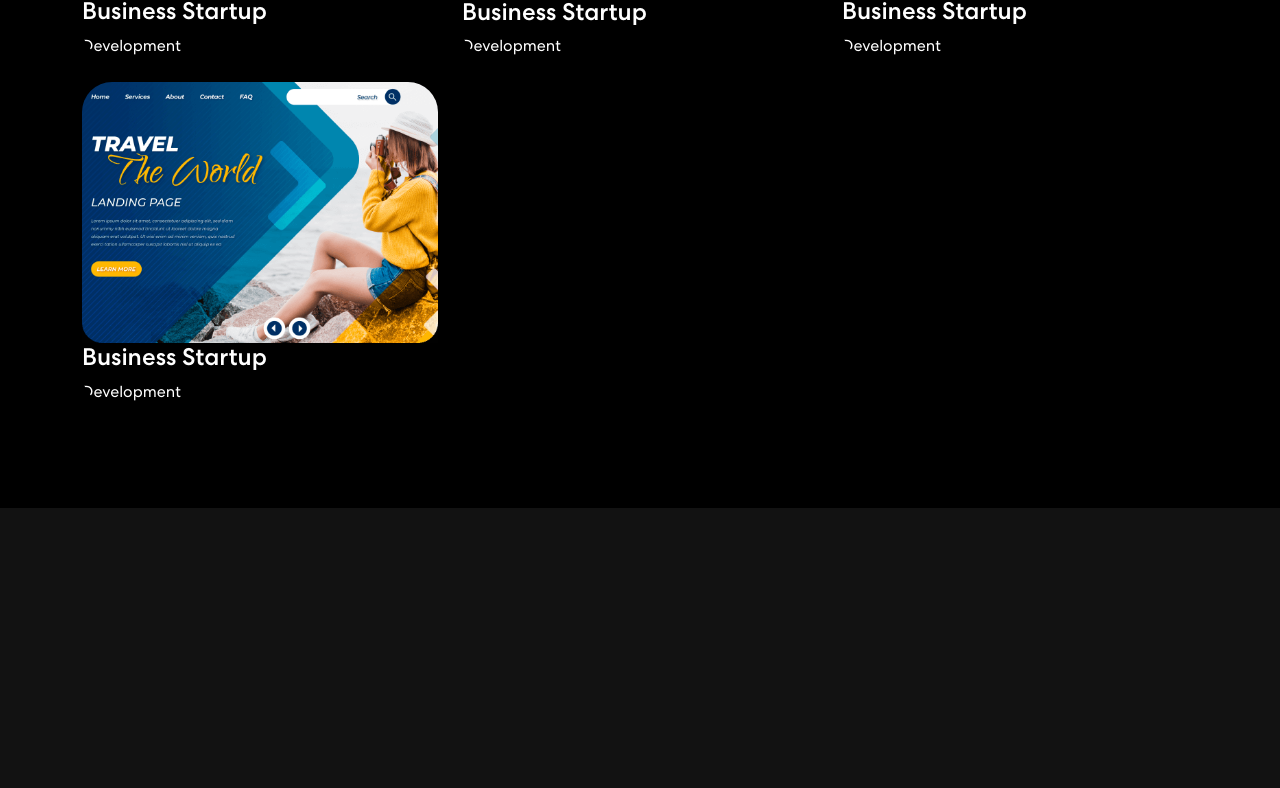
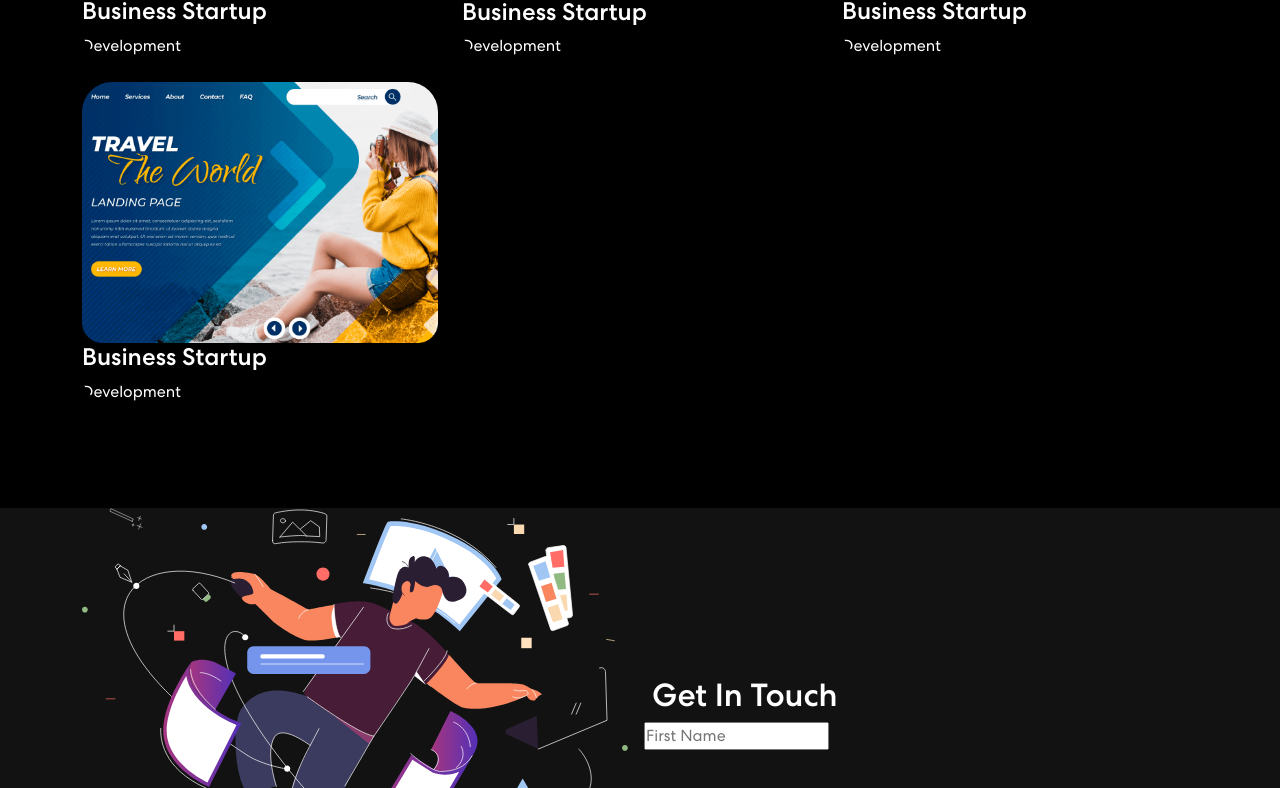
Before and after one commit to chaeikim-tech/portfolio, a React (Create React App) app: page / in a window 1280 px wide. Shown: the part 2012-2800 px from the top of the page. Before the commit the page ends 2520 px from the top, so only its background shows below. Built offline with nearby package versions, Linux system fonts and the light colour scheme.

Commit message:
Add Contact Form frame

```diff
--- a/src/App.js
+++ b/src/App.js
@@ -5,6 +5,7 @@ import { NavBar } from './components/NavBar';
 import { Banner } from './components/Banner';
 import { Skills } from './components/Skills';
 import { Projects } from './components/Projects';
+import { Contact } from './components/Contact';
 
 
 function App() {
@@ -14,6 +15,7 @@ function App() {
       <Banner />
       <Skills />
       <Projects />
+      <Contact />
     </div>
   );
 }
--- a/src/components/Contact.js
+++ b/src/components/Contact.js
@@ -1,14 +1,50 @@
 import { useState } from 'react';
 import { Container, Row, Col } from 'react-bootstrap';
+import contactImg from "../assets/img/contact-img.svg";
 
 export const Contact = () => {
+    const formInitialDetils = {
+        firstName: '',
+        lastName: '',
+        email: '',
+        phone: '',
+        message: '',
+    }
 
+    const [formDetails, setFormDetails] = useState(formInitialDetils);
+
+
+
+
+    const onFormUpdate = (category, value) => {
+        setFormDetails({
+            ...formDetails,
+            [category]: value
+        })
+    }
 
     return (
         <section className='contact' id="connect">
             <Container>
                 <Row className="align-items-center">
-                    <Col md={6}>
+                    <Col md={6} >
+                        <img src={contactImg} alt="Contact Us" />
+                    </Col>
+                    <Col md={6} >
+                        <h2>Get In Touch</h2>
+                        <form>
+                            <Row>
+                                <Col sm={6} className="px-1">
+                                    <input type="text" value={formDetails.firstName} placeholder="First Name" onChange={(e) => onFormUpdate("firstName", e.target.value)} ></input>
+                                </Col>
+                                <Col sm={6} className="px-1">
+                                </Col>
+                                <Col sm={6} className="px-1">
+                                </Col>
+                                <Col sm={6} className="px-1">
+                                </Col>
+                            </Row>
+                        </form>
                     </Col>
                 </Row>
             </Container>
```
